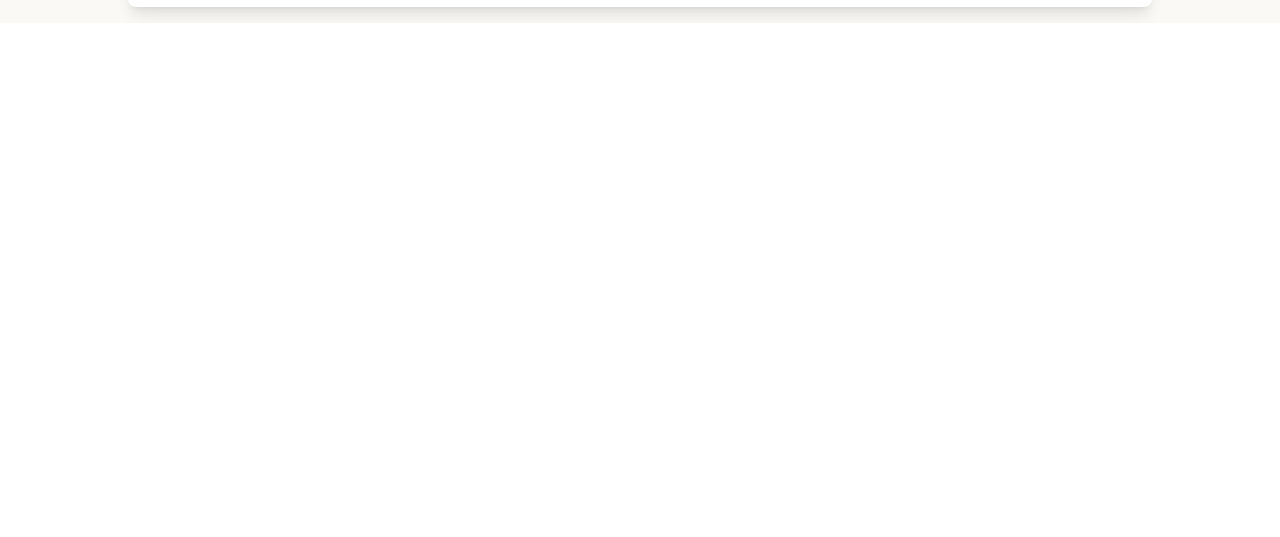
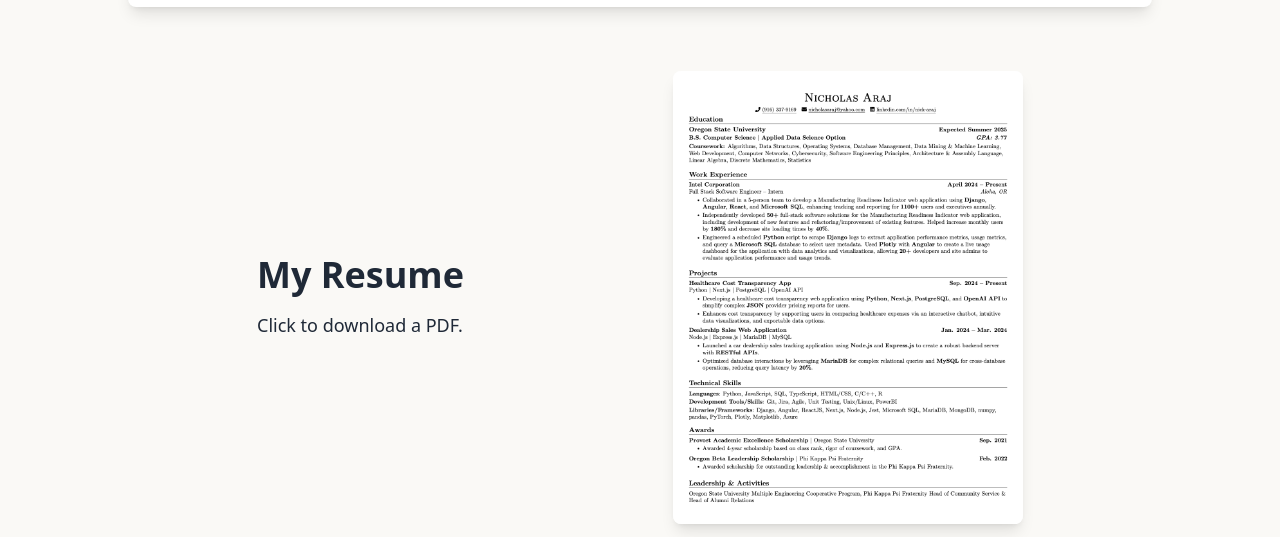
Before and after one commit to nicholasaraj/nicks-portfolio, a Next.js app: page / in a window 1280 px wide. Shown: the part 1054-1591 px from the top of the page. Before the commit the page ends 1077 px from the top, so only its background shows below. Built offline with nearby package versions, Linux system fonts and the light colour scheme.

Commit message:
Added resume

```diff
--- a/components/Navbar.js
+++ b/components/Navbar.js
@@ -1,95 +1,95 @@
+// import Link from 'next/link';
+
+// export default function Navbar() {
+//   return (
+//     <nav className="bg-[#4a6d9f] text-white py-4 px-8 shadow-lg fixed top-4 left-1/2 transform -translate-x-1/2 rounded-full w-[95%] z-50">
+//       <div className="flex justify-center items-center">
+//         {/* Navigation links */}
+//         <ul className="flex space-x-6">
+//           <li>
+//             <Link href="/" className="hover:text-gray-200 transform hover:scale-125 transition-transform duration-300">About</Link>
+//           </li>
+//           <li>
+//             <Link href="/projects" className="hover:text-gray-200 transform hover:scale-125 transition-transform duration-300">Projects</Link>
+//           </li>
+//           <li>
+//             <Link href="/contact" className="hover:text-gray-200 transform hover:scale-125 transition-transform duration-300">Contact Me</Link>
+//           </li>
+//         </ul>
+//       </div>
+//     </nav>
+//   );
+// }
+
+
+
+
+// SCROLLING NAVBAR //
+
+import { useState, useEffect } from 'react';
 import Link from 'next/link';
 
 export default function Navbar() {
+  const [showNavbar, setShowNavbar] = useState(true); // Tracks navbar visibility
+  const [lastScrollY, setLastScrollY] = useState(0); // Tracks the last scroll position
+
+  useEffect(() => {
+    const handleScroll = () => {
+      const currentScrollY = window.scrollY;
+
+      // Show the navbar if scrolling up, hide if scrolling down
+      if (currentScrollY > lastScrollY && currentScrollY > 50) {
+        setShowNavbar(false);
+      } else {
+        setShowNavbar(true);
+      }
+
+      setLastScrollY(currentScrollY);
+    };
+
+    window.addEventListener('scroll', handleScroll);
+
+    // Cleanup the event listener on component unmount
+    return () => {
+      window.removeEventListener('scroll', handleScroll);
+    };
+  }, [lastScrollY]);
+
   return (
-    <nav className="bg-[#4a6d9f] text-white py-4 px-8 shadow-lg fixed top-4 left-1/2 transform -translate-x-1/2 rounded-full w-[95%] z-50">
+    <nav
+      className={`bg-[#4a6d9f] text-white py-4 px-8 shadow-lg fixed top-4 left-1/2 transform -translate-x-1/2 rounded-full w-[95%] z-50 transition-transform duration-500 ${
+        showNavbar ? 'translate-y-0' : '-translate-y-24' // Slide up or down
+      }`}
+    >
       <div className="flex justify-center items-center">
         {/* Navigation links */}
         <ul className="flex space-x-6">
           <li>
-            <Link href="/" className="hover:text-gray-200 transform hover:scale-125 transition-transform duration-300">About</Link>
+            <Link
+              href="/"
+              className="hover:text-gray-200 transform hover:scale-125 transition-transform duration-300"
+            >
+              About
+            </Link>
           </li>
           <li>
-            <Link href="/projects" className="hover:text-gray-200 transform hover:scale-125 transition-transform duration-300">Projects</Link>
+            <Link
+              href="/projects"
+              className="hover:text-gray-200 transform hover:scale-125 transition-transform duration-300"
+            >
+              Projects
+            </Link>
           </li>
           <li>
-            <Link href="/contact" className="hover:text-gray-200 transform hover:scale-125 transition-transform duration-300">Contact Me</Link>
+            <Link
+              href="/contact"
+              className="hover:text-gray-200 transform hover:scale-125 transition-transform duration-300"
+            >
+              Contact Me
+            </Link>
           </li>
         </ul>
       </div>
     </nav>
   );
 }
-
-
-
-
-// SCROLLING NAVBAR //
-
-// import { useState, useEffect } from 'react';
-// import Link from 'next/link';
-
-// export default function Navbar() {
-//   const [showNavbar, setShowNavbar] = useState(true); // Tracks navbar visibility
-//   const [lastScrollY, setLastScrollY] = useState(0); // Tracks the last scroll position
-
-//   useEffect(() => {
-//     const handleScroll = () => {
-//       const currentScrollY = window.scrollY;
-
-//       // Show the navbar if scrolling up, hide if scrolling down
-//       if (currentScrollY > lastScrollY && currentScrollY > 50) {
-//         setShowNavbar(false);
-//       } else {
-//         setShowNavbar(true);
-//       }
-
-//       setLastScrollY(currentScrollY);
-//     };
-
-//     window.addEventListener('scroll', handleScroll);
-
-//     // Cleanup the event listener on component unmount
-//     return () => {
-//       window.removeEventListener('scroll', handleScroll);
-//     };
-//   }, [lastScrollY]);
-
-//   return (
-//     <nav
-//       className={`bg-[#4a6d9f] text-white py-4 px-8 shadow-lg fixed top-4 left-1/2 transform -translate-x-1/2 rounded-full w-[95%] z-50 transition-transform duration-500 ${
-//         showNavbar ? 'translate-y-0' : '-translate-y-24' // Slide up or down
-//       }`}
-//     >
-//       <div className="flex justify-center items-center">
-//         {/* Navigation links */}
-//         <ul className="flex space-x-6">
-//           <li>
-//             <Link
-//               href="/"
-//               className="hover:text-gray-200 transform hover:scale-125 transition-transform duration-300"
-//             >
-//               About
-//             </Link>
-//           </li>
-//           <li>
-//             <Link
-//               href="/projects"
-//               className="hover:text-gray-200 transform hover:scale-125 transition-transform duration-300"
-//             >
-//               Projects
-//             </Link>
-//           </li>
-//           <li>
-//             <Link
-//               href="/contact"
-//               className="hover:text-gray-200 transform hover:scale-125 transition-transform duration-300"
-//             >
-//               Contact Me
-//             </Link>
-//           </li>
-//         </ul>
-//       </div>
-//     </nav>
-//   );
-// }
--- a/pages/index.js
+++ b/pages/index.js
@@ -1,6 +1,9 @@
 import { motion } from 'framer-motion';
+import { useState } from "react";
 
 export default function Home() {
+  const [isModalOpen, setModalOpen] = useState(false);
+
   return (
     <main className="container mx-auto p-4 text-gray-800 mt-16 pt-20">
       {/* Wrapper for Photo and About Me Section (flex row for side-by-side) */}
@@ -85,6 +88,91 @@ export default function Home() {
           </div>
         </motion.div>
       </section>
+
+      {/* Resume Section */}
+      <section className="w-full mt-16 flex flex-row items-center justify-center">
+        {/* Left Column: Title */}
+        <motion.div
+          className="w-1/3 text-left pr-8 max-w-[700px]" // Constrain max-width
+          initial={{ opacity: 0 }}
+          animate={{ opacity: 1 }}
+          transition={{ duration: 2, ease: "easeOut", delay: 0.5 }}
+        >
+          <h2 className="text-4xl font-semibold mb-4">My Resume</h2>
+          <p className="text-lg leading-relaxed">
+            Click to download a PDF.
+          </p>
+        </motion.div>
+
+        {/* Right Column: Resume Card */}
+        <motion.div
+          className="w-2/3 flex justify-center max-w-[350px]" // Constrain max-width
+          initial={{ opacity: 0, y: 50 }}
+          animate={{ opacity: 1, y: 0 }}
+          transition={{ duration: 1, ease: "easeOut", delay: 1 }}
+        >
+          <div className="relative bg-white shadow-lg rounded-lg overflow-hidden max-w-sm w-full">
+            {/* Resume Thumbnail */}
+            <div className="group relative cursor-pointer" onClick={() => setModalOpen(true)}>
+              <img
+                src="/resume-screenshot.png" // Thumbnail of your resume
+                alt="Resume Preview"
+                className="w-full h-auto group-hover:opacity-75 group-hover:scale-105 transition duration-300"
+              />
+              {/* Magnify Icon on Hover */}
+              <div className="absolute inset-0 flex justify-center items-center bg-black bg-opacity-50 opacity-0 group-hover:opacity-100 transition duration-300">
+                <div className="text-white text-3xl">
+                  🔍 {/* Replace with a magnifying glass icon */}
+                </div>
+              </div>
+            </div>
+          </div>
+        </motion.div>
+      </section>
+
+      {/* Modal for Enlarged Resume */}
+      {isModalOpen && (
+        <div
+          className="fixed inset-0 bg-black bg-opacity-50 flex justify-center items-center z-50"
+          onClick={() => setModalOpen(false)} // Close modal on background click
+        >
+          <div
+            className="bg-white p-4 rounded-lg shadow-lg relative max-w-4xl w-full"
+            onClick={(e) => e.stopPropagation()} // Prevent modal close on content click
+          >
+            {/* Modal Header */}
+            <div className="flex justify-between items-center mb-4">
+              <h3 className="text-xl font-semibold">Resume Preview</h3>
+              <button
+                className="text-gray-500 hover:text-gray-700"
+                onClick={() => setModalOpen(false)}
+              >
+                Close
+              </button>
+            </div>
+
+            {/* Full-Sized Resume */}
+            <div className="flex justify-center">
+              <img
+                src="/resume-screenshot.png" // Larger image of your resume
+                alt="Full Resume"
+                className="max-h-[80vh] max-w-[90vw] object-contain border-4 border-gray-200 shadow-lg"
+              />
+            </div>
+
+            {/* Modal Footer */}
+            <div className="mt-4 text-right">
+              <a
+                href="/NicholasArajResume.pdf"
+                download
+                className="bg-[#529d7c] text-white py-2 px-4 rounded-lg shadow hover:bg-[#4b8e70] transition duration-300"
+              >
+                Download
+              </a>
+            </div>
+          </div>
+        </div>
+      )}
     </main>
   );
 }
```
Also changed, not shown: public/resume-screenshot.png (added), 1 other file (tests, documents, lock files or other folders).
